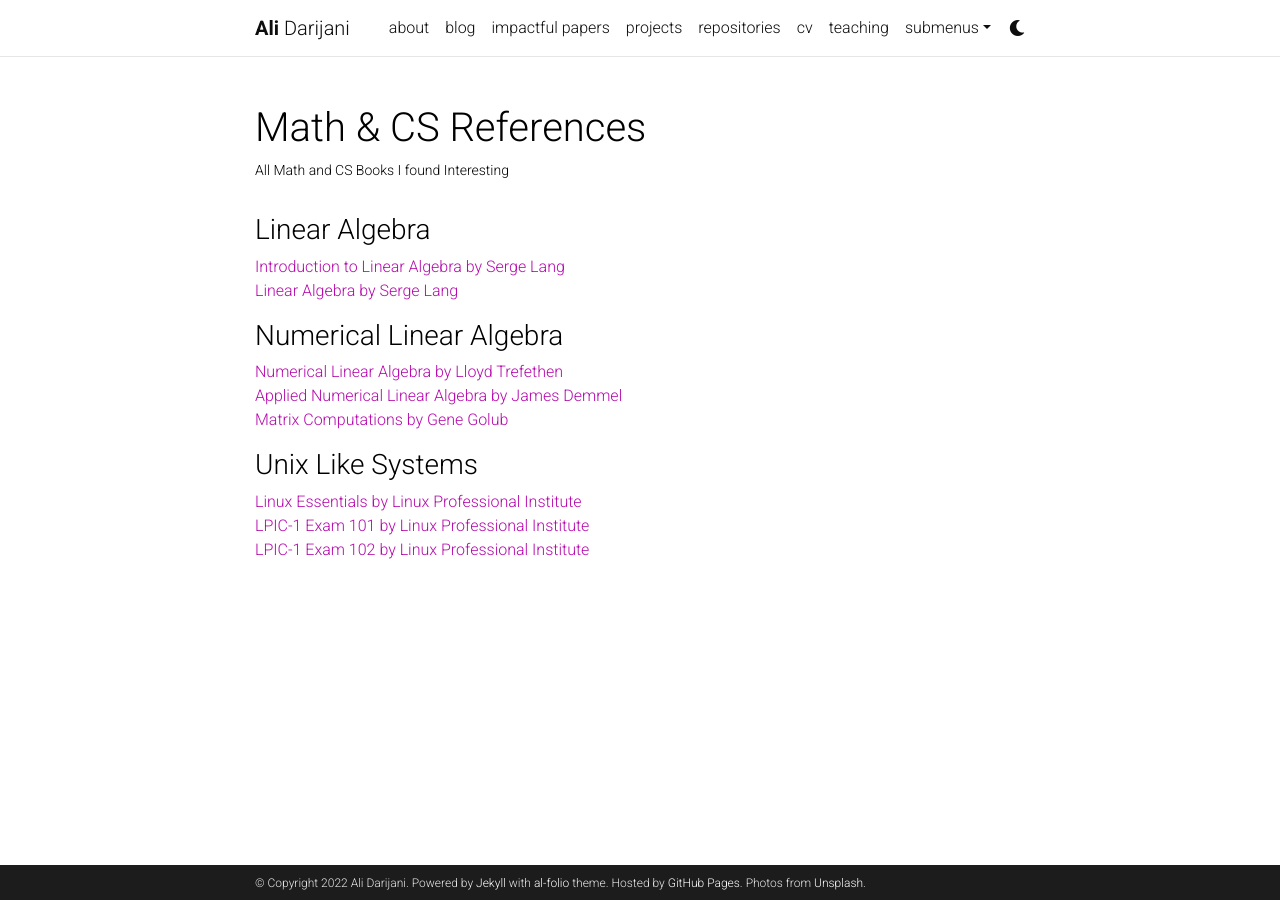
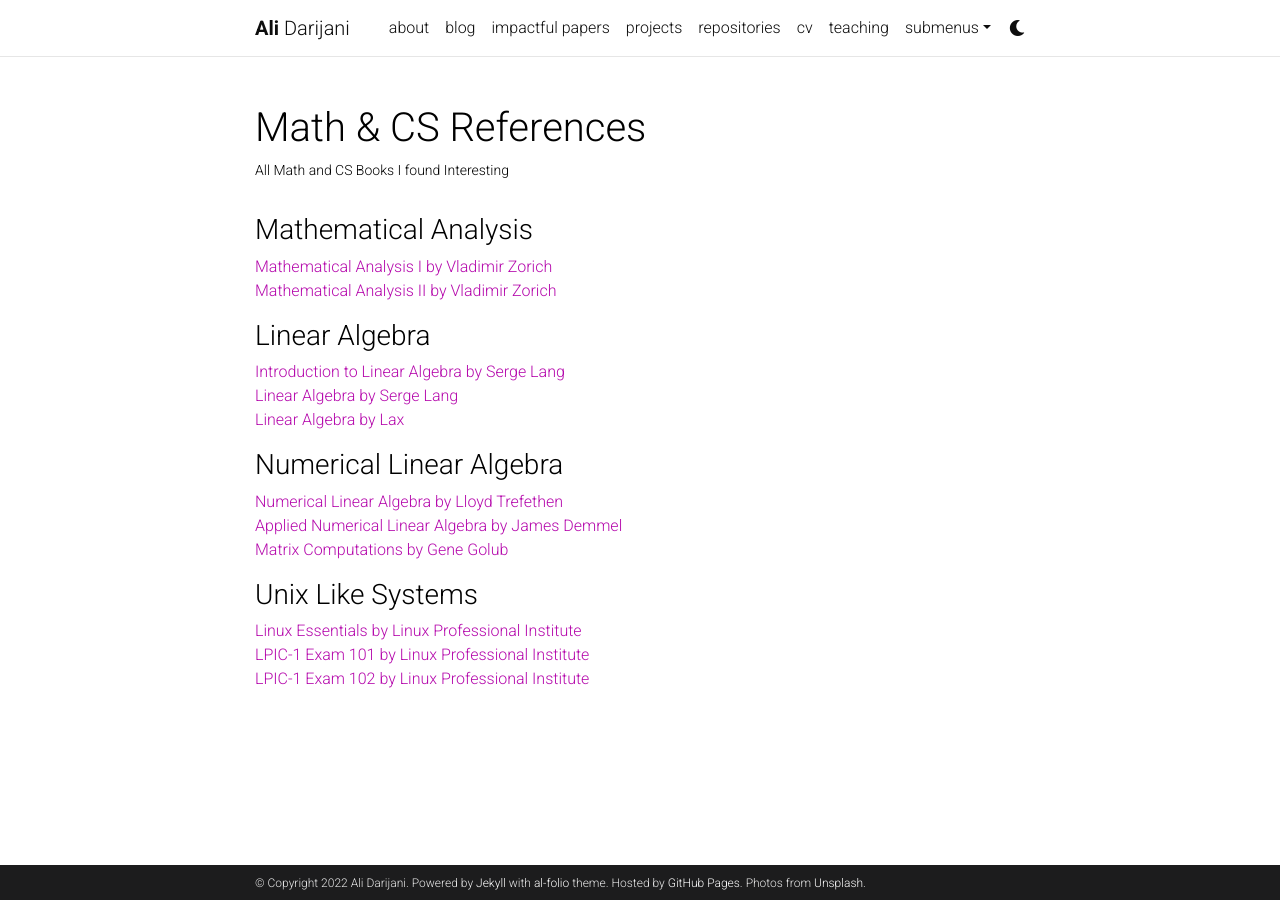
Before and after one commit to adarijani/adarijani.github.io_archived, a Jekyll site: the page built from _projects/1_project.md, in a window 1280 px wide. Built offline with Jekyll 4.4.1, drawn with Linux system fonts in a browser that asks for light colours; comment, search, counter and statistics services are not loaded; a style sheet for code colours, icons or effects is not loaded.

Commit message:
Update project_1

```diff
--- a/_projects/1_project.md
+++ b/_projects/1_project.md
@@ -7,10 +7,16 @@ importance: 1
 category: work
 ---
 
+### Mathematical Analysis
+
+[Mathematical Analysis I by Vladimir Zorich](https://link.springer.com/book/10.1007/978-3-662-48792-1)
+[Mathematical Analysis II by Vladimir Zorich](https://link.springer.com/book/10.1007/978-3-662-48993-2)
+
 ### Linear Algebra
 
 [Introduction to Linear Algebra by Serge Lang](https://link.springer.com/book/10.1007/978-1-4612-1070-2)
 [Linear Algebra by Serge Lang](https://link.springer.com/book/10.1007/978-1-4757-1949-9)
+[Linear Algebra by Lax](https://www.wiley.com/en-br/Linear+Algebra+and+Its+Applications,+2nd+Edition-p-9780471751564)
 
 ### Numerical Linear Algebra
 
```
